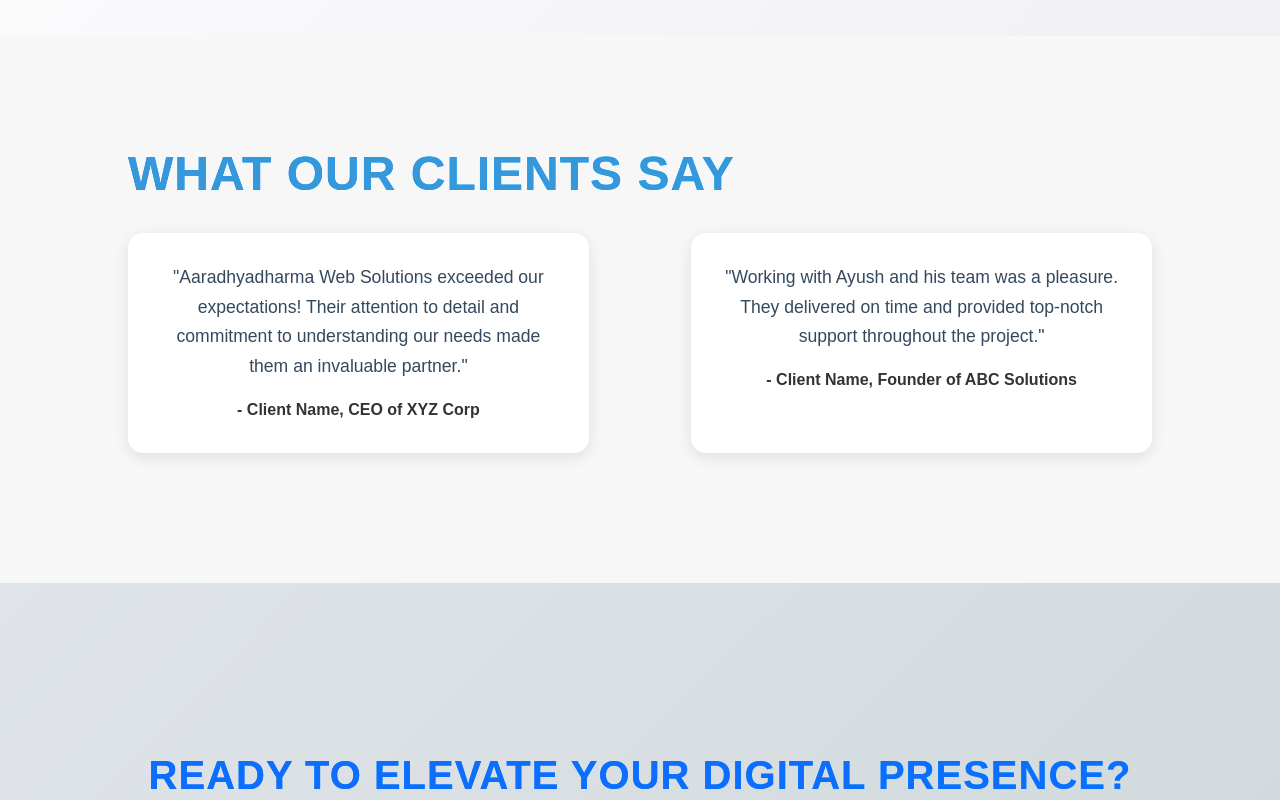
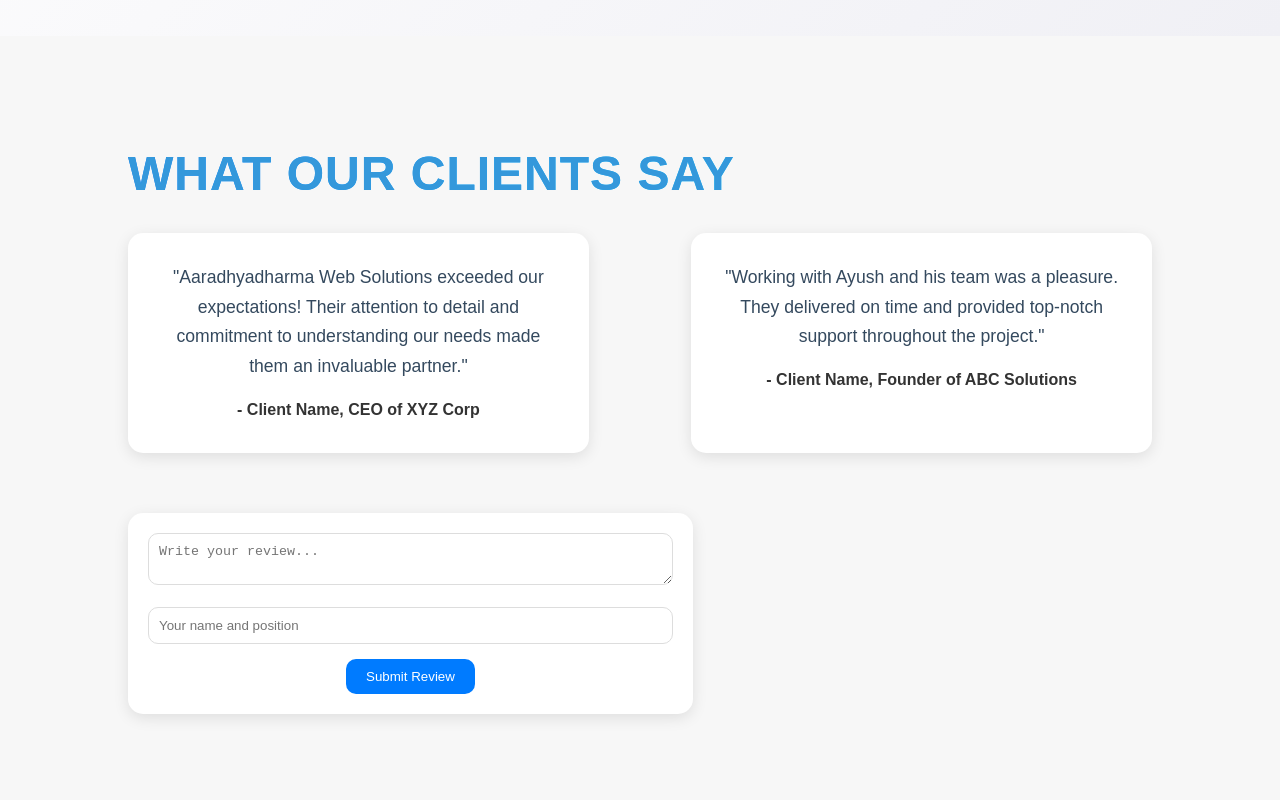
Before and after one commit to CyberAshu/aaradhyadharma-react, a React (Create React App) app: page /about in a window 1280 px wide. Shown: the part 1980-2780 px from the top of the page. Built offline with nearby package versions, Linux system fonts and the light colour scheme.

Commit message:
testimonial section user input updates

```diff
--- a/src/assets/css/About.css
+++ b/src/assets/css/About.css
@@ -293,6 +293,37 @@ section {
   font-weight: bold;
   color: #333;
 }
+.add-review-form {
+  margin-top: 30px;
+  padding: 20px;
+  background: #fff;
+  border-radius: 15px;
+  box-shadow: 0 4px 15px rgba(0, 0, 0, 0.1);
+}
+
+.add-review-form textarea,
+.add-review-form input {
+  width: 100%;
+  padding: 10px;
+  margin-bottom: 15px;
+  border-radius: 10px;
+  border: 1px solid #ddd;
+}
+
+.add-review-form button {
+  padding: 10px 20px;
+  background-color: #007bff;
+  color: white;
+  border: none;
+  border-radius: 10px;
+  cursor: pointer;
+  transition: background-color 0.3s ease-in-out;
+}
+
+.add-review-form button:hover {
+  background-color: #0056b3;
+}
+
 
 /* Call to Action Section */
 .cta-section {
--- a/src/pages/About.js
+++ b/src/pages/About.js
@@ -1,6 +1,39 @@
 import React from 'react';
+import { useState ,useEffect} from 'react';
 import '../assets/css/About.css'
 const About = () => {
+  const [reviews, setReviews] = useState(() => {
+    const storedReviews = localStorage.getItem('reviews');
+    return storedReviews ? JSON.parse(storedReviews) : [
+      {
+        text: "Aaradhyadharma Web Solutions exceeded our expectations! Their attention to detail and commitment to understanding our needs made them an invaluable partner.",
+        client: "Client Name, CEO of XYZ Corp",
+      },
+      {
+        text: "Working with Ayush and his team was a pleasure. They delivered on time and provided top-notch support throughout the project.",
+        client: "Client Name, Founder of ABC Solutions",
+      },
+    ];
+  });
+
+  // New review input fields
+  const [newReview, setNewReview] = useState({
+    text: '',
+    client: '',
+  });
+
+  // Save reviews to localStorage whenever they change
+  useEffect(() => {
+    localStorage.setItem('reviews', JSON.stringify(reviews));
+  }, [reviews]);
+
+  // Handle form submission
+  const handleSubmit = (e) => {
+    e.preventDefault();
+    setReviews([...reviews, newReview]);
+    setNewReview({ text: '', client: '' }); // Reset form
+  };
+
   return (
     <>
      <section className="about-section">
@@ -70,24 +103,39 @@ const About = () => {
         </div>
       </section>
 
-      {/* Client Testimonials Section */}
       <section className="testimonials-section">
-        <div className="testimonials-container">
-          <h2>What Our Clients Say</h2>
-          <div className="testimonial-item">
-            <p>
-              "Aaradhyadharma Web Solutions exceeded our expectations! Their attention to detail and commitment to understanding our needs made them an invaluable partner."
-            </p>
-            <span>- Client Name, CEO of XYZ Corp</span>
+      <div className="testimonials-container">
+        <h2>What Our Clients Say</h2>
+        {reviews.map((review, index) => (
+          <div className="testimonial-item" key={index}>
+            <p>"{review.text}"</p>
+            <span>- {review.client}</span>
           </div>
-          <div className="testimonial-item">
-            <p>
-              "Working with Ayush and his team was a pleasure. They delivered on time and provided top-notch support throughout the project."
-            </p>
-            <span>- Client Name, Founder of ABC Solutions</span>
-          </div>
-        </div>
-      </section>
+        ))}
+
+        {/* Review Submission Form */}
+        <form className="add-review-form" onSubmit={handleSubmit}>
+          <textarea
+            placeholder="Write your review..."
+            value={newReview.text}
+            onChange={(e) =>
+              setNewReview({ ...newReview, text: e.target.value })
+            }
+            required
+          />
+          <input
+            type="text"
+            placeholder="Your name and position"
+            value={newReview.client}
+            onChange={(e) =>
+              setNewReview({ ...newReview, client: e.target.value })
+            }
+            required
+          />
+          <button type="submit">Submit Review</button>
+        </form>
+      </div>
+    </section>
 
       {/* Call to Action */}
       <section className="cta-section">
```
